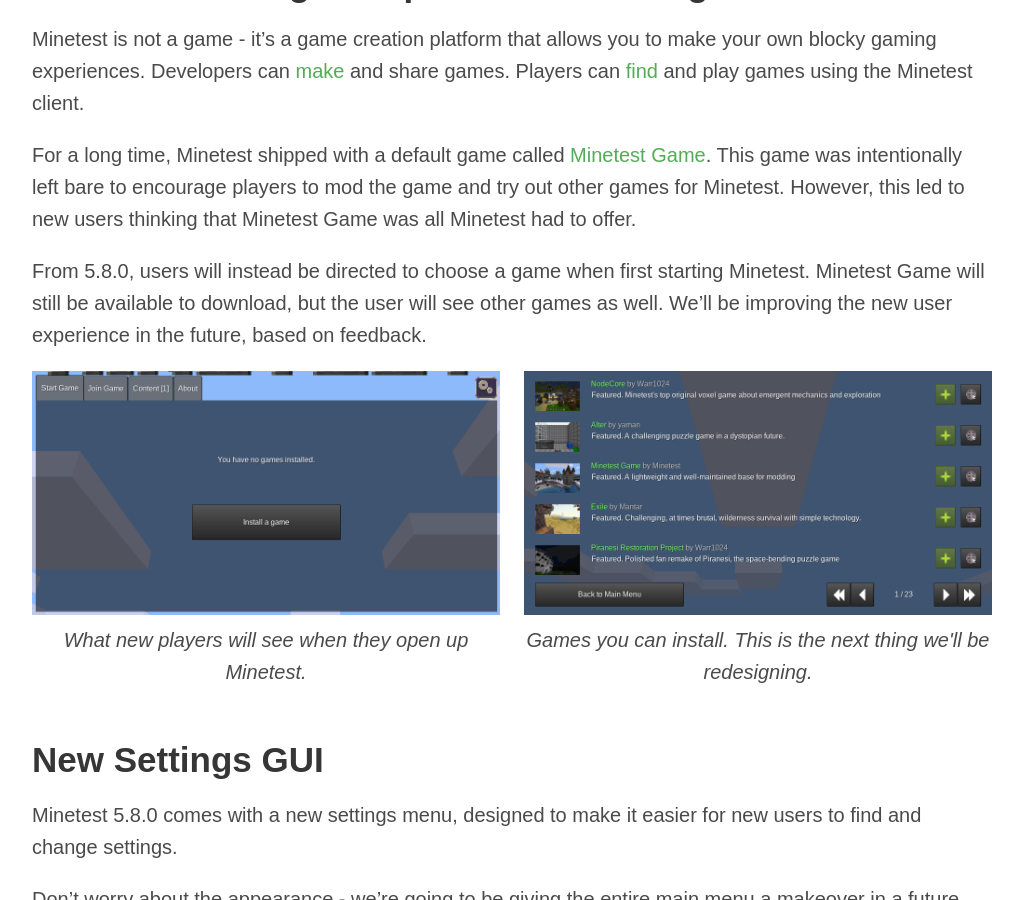
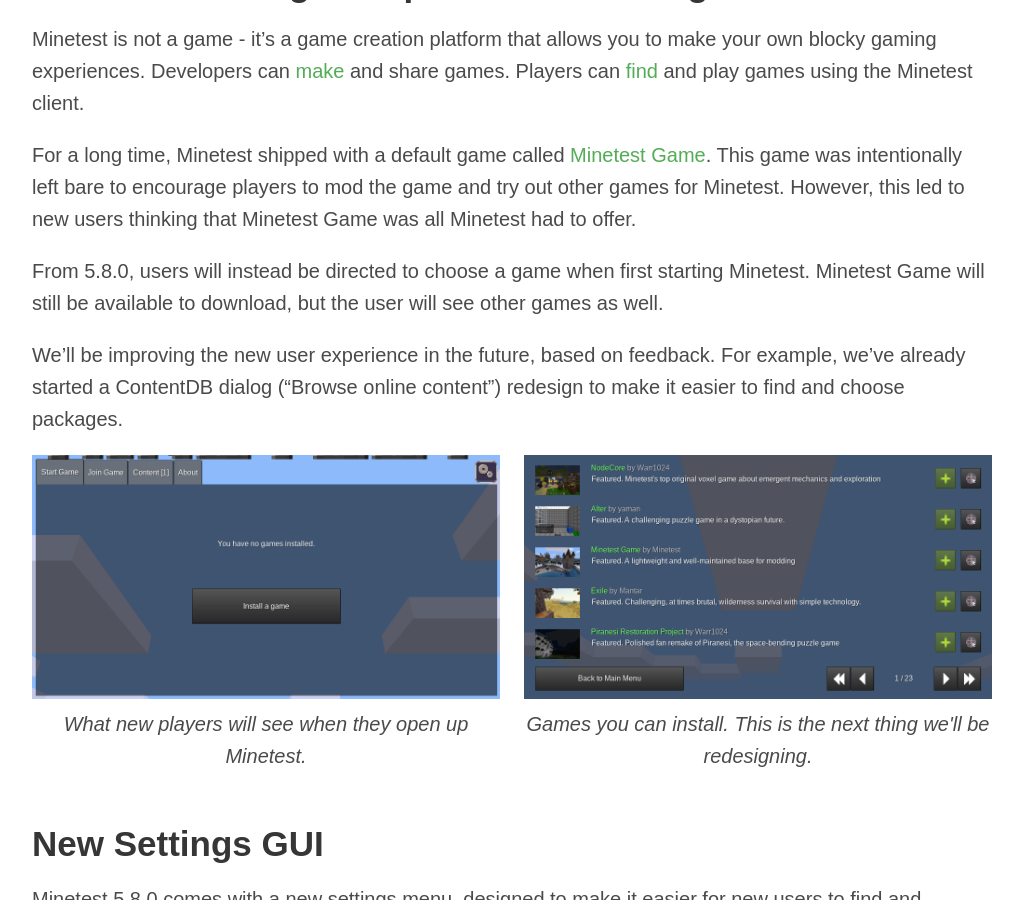
Before and after one commit to minetest/blog, a Jekyll site: the page built from _posts/2023-12-04-5.8.0-released.md, in a window 1280 px wide and 900 px high, scrolled down 995 px. Shown: the whole window, without its empty margins (128-1151 px from the left). Built offline with Jekyll 4.4.1, drawn with Linux system fonts in a browser that asks for light colours.

Commit message:
debundle future

```diff
--- a/_posts/2023-12-04-5.8.0-released.md
+++ b/_posts/2023-12-04-5.8.0-released.md
@@ -59,8 +59,11 @@
 
 From 5.8.0, users will instead be directed to choose a game when first starting
 Minetest. Minetest Game will still be available to download, but the user will
-see other games as well. We'll be improving the new user experience in the
-future, based on feedback.
+see other games as well.
+
+We'll be improving the new user experience in the future, based on feedback. For
+example, we've already started a ContentDB dialog ("Browse online content")
+redesign to make it easier to find and choose packages.
 
 {% include figure_gallery.html items=page.mtg_debundle %}
 
```
